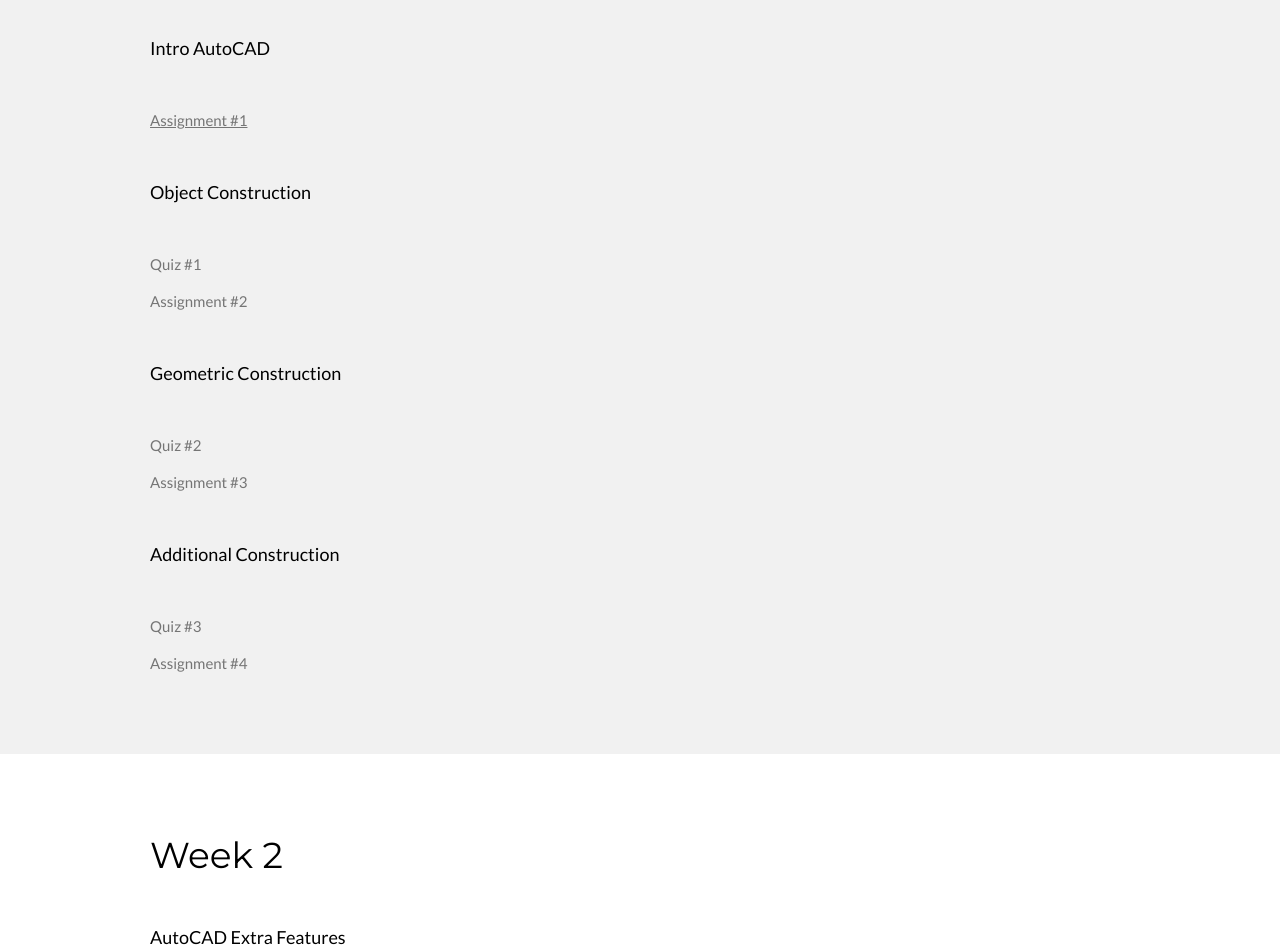
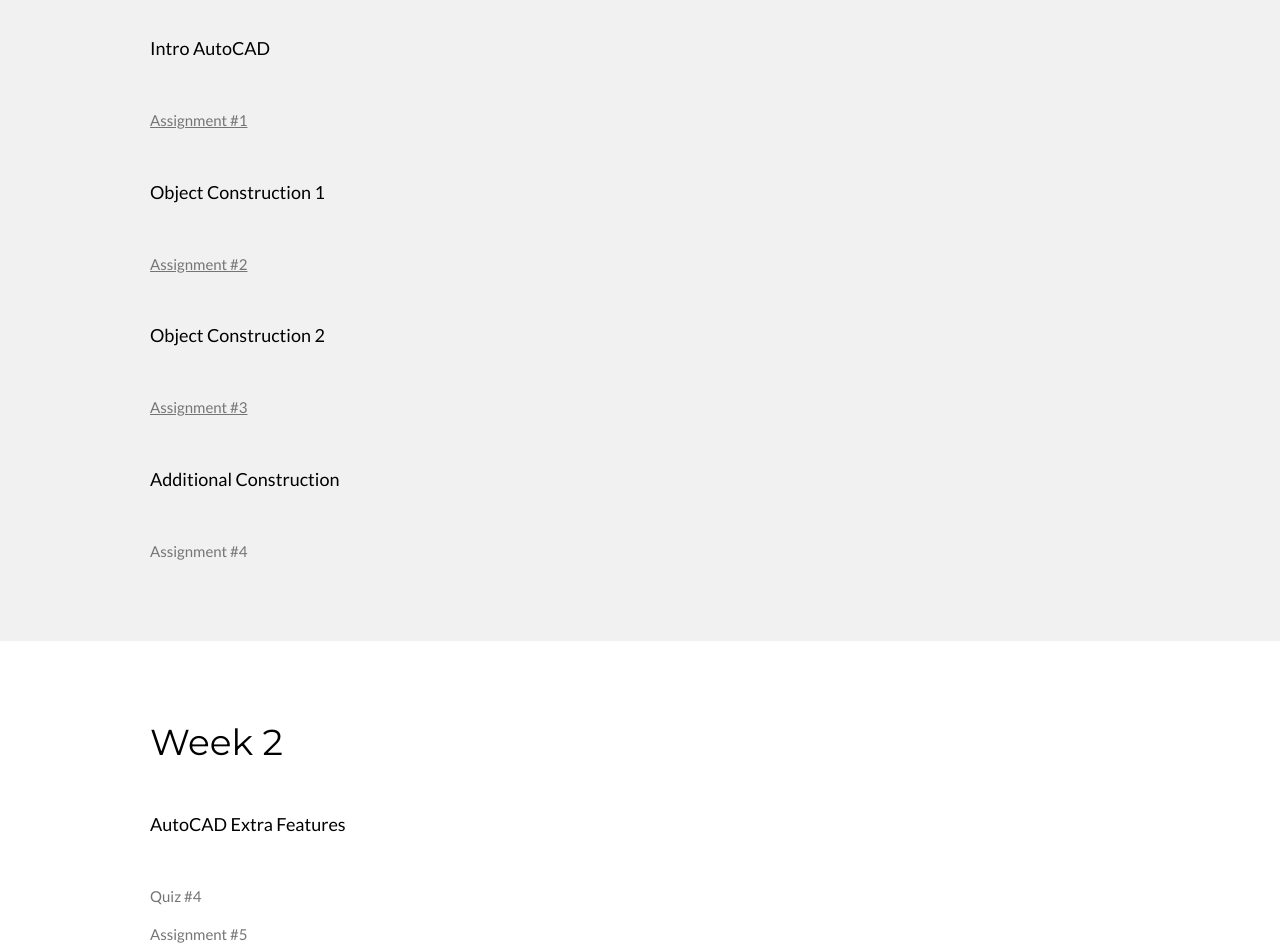
Before and after one commit to macroxela/UTRGV-TEXPREP-2018, a plain HTML site: page engr.html in a window 1280 px wide. Shown: the part 1320-2267 px from the top of the page. Drawn offline with Linux system fonts and the light colour scheme.

Commit message:
Assignments 1 to 3

```diff
--- a/engr.html
+++ b/engr.html
@@ -58,14 +58,15 @@
       <p class="w3-text-grey">
         <a href="https://docs.google.com/document/d/1JRAwjf1JIL_1DE8KQzIvJ1t2tgnw7j_LsoVF3DQxj-I/edit?usp=sharing">Assignment #1</a>
       </p>
-      <h5 class="w3-padding-32">Object Construction</h5>
-      <p class="w3-text-grey">Quiz #1</p>
-      <p class="w3-text-grey">Assignment #2</p>
-      <h5 class="w3-padding-32">Geometric Construction</h5>
-      <p class="w3-text-grey">Quiz #2</p>
-      <p class="w3-text-grey">Assignment #3</p>
+      <h5 class="w3-padding-32">Object Construction 1</h5>
+      <p class="w3-text-grey">
+        <a href="https://docs.google.com/document/d/1ircEFMIT352qf6MYBB1GRcWi_FNdNGgGHReWEugm_qw/edit?usp=sharing">Assignment #2</a>
+      </p>
+      <h5 class="w3-padding-32">Object Construction 2</h5>
+      <p class="w3-text-grey">
+        <a href="https://docs.google.com/document/d/1ejlNEZIgO_eeih7-hg4JF6YYgUAsRph-bNp_kHWBsOU/edit?usp=sharing">Assignment #3</a>
+      </p>
       <h5 class="w3-padding-32">Additional Construction</h5>
-      <p class="w3-text-grey">Quiz #3</p>
       <p class="w3-text-grey">Assignment #4</p>
     </div>
   </div>
```
